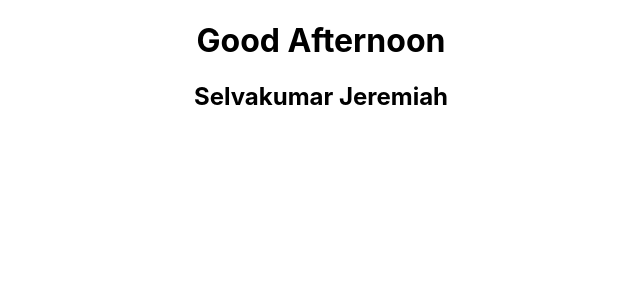
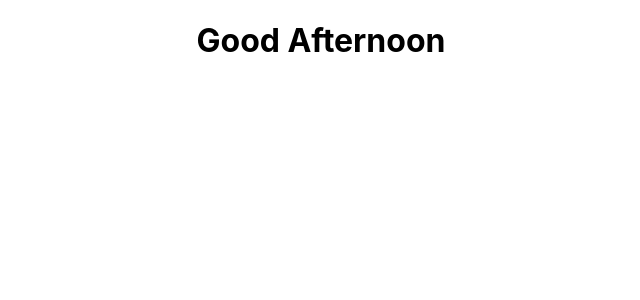
Before and after one commit to TEXTLIFE/reactjs-tutorial-github-actions, a React (Create React App) app: page / in a window 1280 px wide. Shown: the top 300 px of the page, without its empty margins (319-959 px from the left). Built offline with nearby package versions, Linux system fonts and the light colour scheme.

Commit message:
test_github_actions_reactjs5

```diff
--- a/src/App.js
+++ b/src/App.js
@@ -18,7 +18,6 @@ function HomePage() {
   return (
     <div>
       <h1>Good Afternoon</h1>
-      <h2>Selvakumar Jeremiah</h2>
     </div>
 
   )
```
